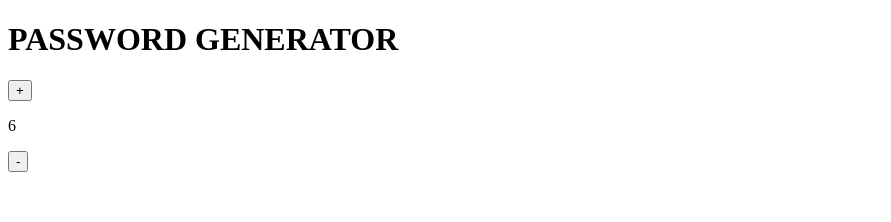
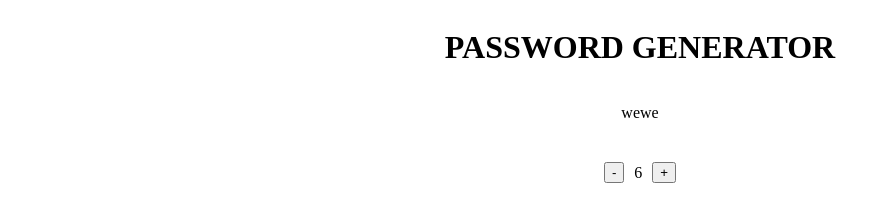
Before and after one commit to HeadpatsPlease/Password_Generator, a plain HTML site: page index.html in a window 1280 px wide. Shown: the whole page, without its empty margins (0-891 px from the left). Drawn offline with Linux system fonts and the light colour scheme.

Commit message:
Completed the basics

```diff
--- a/index.css
+++ b/index.css
@@ -0,0 +1,19 @@
+.container{
+    display: flex;
+    justify-content: center;
+    flex-direction: column;
+    align-items: center;
+}
+.display{
+    display: flex;
+    flex-direction: column;
+    align-items: center;
+    margin-bottom: 10px ;
+}
+.addbuttons{
+    display: flex;
+    align-items: center;
+}
+.addbuttons button{
+    margin: 10px;
+}
--- a/index.html
+++ b/index.html
@@ -4,18 +4,19 @@
     <meta charset="UTF-8">
     <meta name="viewport" content="width=device-width, initial-scale=1.0">
     <title>Document</title>
+    <link rel="stylesheet" href="index.css">
 </head>
 <body>
     <div class="container">
         <div class="display">
             <h1>PASSWORD GENERATOR</h1>
-            <p></p>
+            <p id="password-el">wewe</p>
         </div>
 
         <div class="addbuttons">
-            <button>+</button>
-            <p>6</p>
-            <button>-</button>
+            <button id="buttonMinus-el">-</button>
+            <p id="display-el">6</p>
+            <button id="buttonPlus-el">+</button>
         </div>
     </div>
 
```
Also changed, not shown: index.js (+20 -0 lines).
